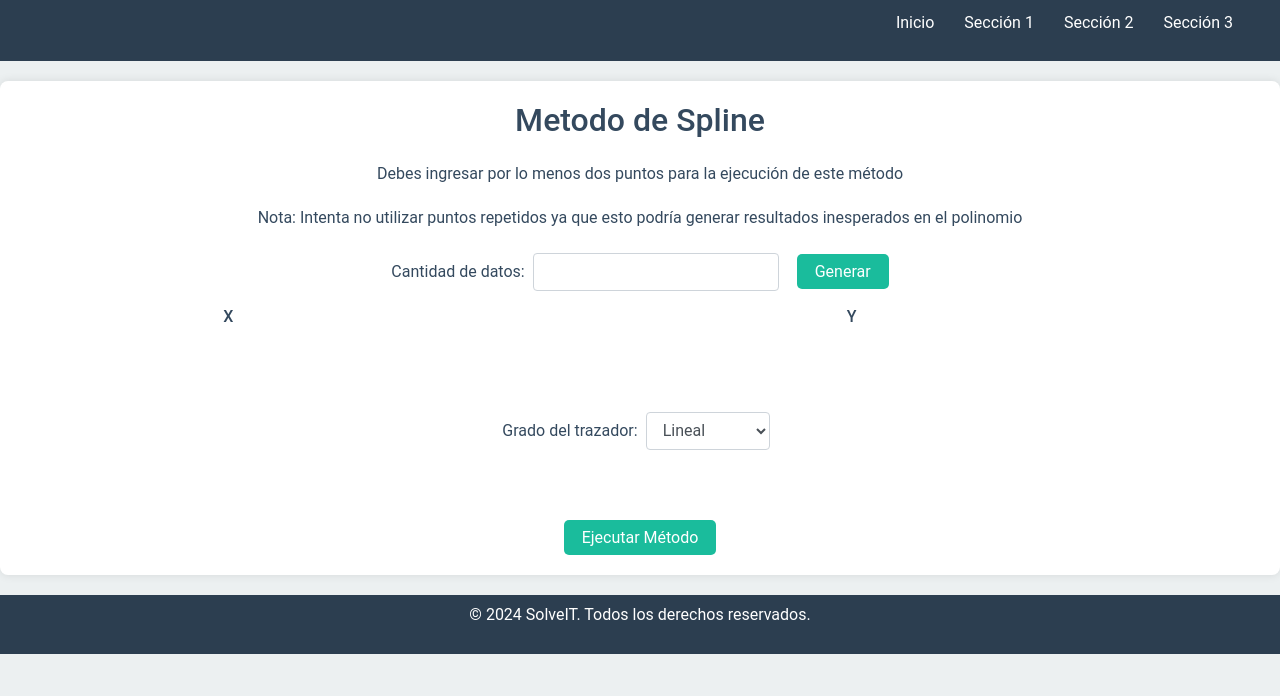
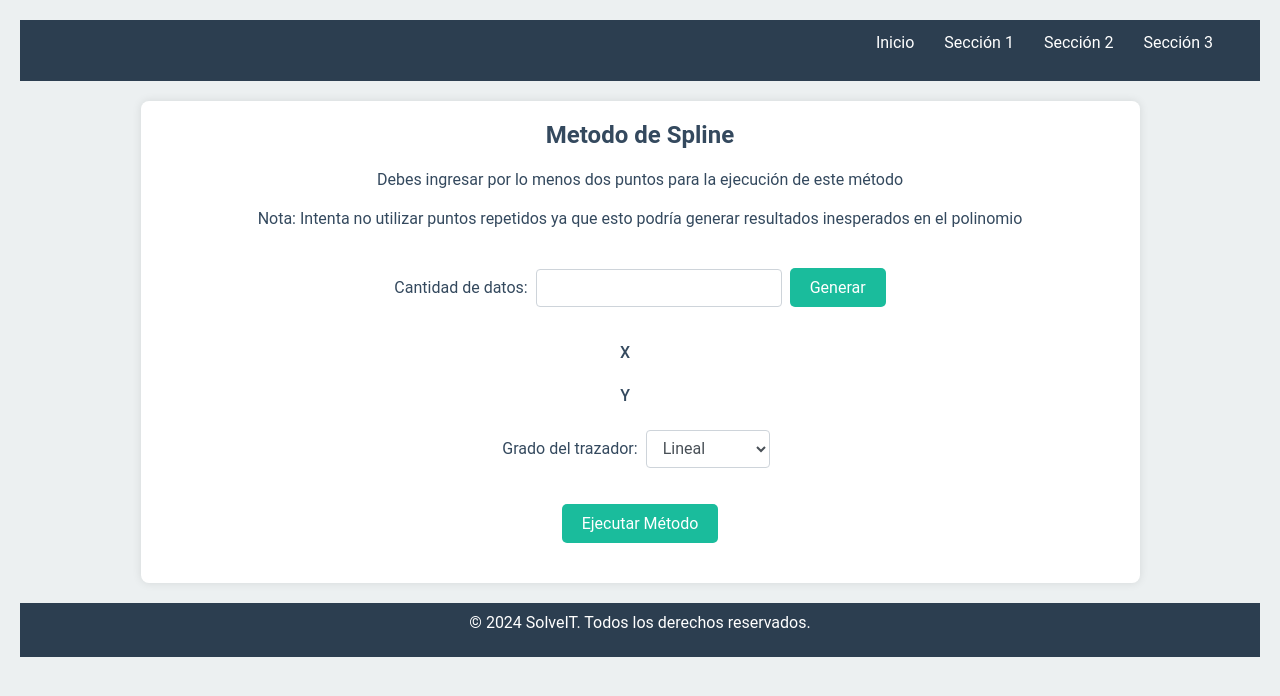
Before and after one commit to EvelynZapata20/SolveIT, a Flask app: template app/templates/Seccion_3/spline.html in a window 1280 px wide. Shown: the top 696 px of the page. Run offline with Flask 3, Linux system fonts and the light colour scheme; the template is opened without the code that fills it, so the values that code supplies are empty; parts of the project's set-up code (start-up, migrations or seed data) failed here and were passed over; some libraries are stand-ins or nearby versions.

Commit message:
finalización diseño

```diff
--- a/app/static/css/formulario_3.css
+++ b/app/static/css/formulario_3.css
@@ -36,6 +36,7 @@ p {
     align-items: center;
 }
 
+button,
 .btn.btn-success,
 .btn.btn-primary {
     background: #1ABC9C;
@@ -49,6 +50,7 @@ p {
     margin: 20px auto;
 }
 
+button:hover,
 .btn.btn-success:hover,
 .btn.btn-primary:hover {
     background: #16A085;
--- a/app/tables/tabla_newtonInt.csv
+++ b/app/tables/tabla_newtonInt.csv
@@ -1,2 +1,2 @@
--1,-2,0
-1,3,2.5
+1,2,0
+2,3,1
--- a/app/tables/tabla_spline.csv
+++ b/app/tables/tabla_spline.csv
@@ -1,3 +1 @@
-0.545454545454545,3.27272727272727,4,2.27272727272727
--0.465909090909091,0.238636363636363,0.965909090909091,1.26136363636364
-0.193181818181818,-1.73863636363636,2.94318181818182,0.602272727272728
+0,3
--- a/app/templates/Seccion_3/spline.html
+++ b/app/templates/Seccion_3/spline.html
@@ -7,114 +7,26 @@
     <title>Introducir Matriz</title>
     <!-- Incluir Bootstrap CSS -->
     <link rel="stylesheet" href="https://stackpath.bootstrapcdn.com/bootstrap/4.3.1/css/bootstrap.min.css">
-    <style>
-        * {
-            margin: 0;
-            padding: 0;
-            box-sizing: border-box;
-        }
+    <link rel="stylesheet" href="{{ url_for('static', filename='css/formulario_3.css') }}">
 
-        body {
-            font-family: 'Roboto', sans-serif;
-            line-height: 1.2;
-            background-color: #ECF0F1;
-            color: #34495E;
-        }
-        h2 {
-            font-size: xx-larger;
-            margin-bottom: 10px;
-            color: #34495E;
-            text-align: center;
-        }
-
-        p {
-            font-size: medium;
-            margin-bottom: 25px;
-            text-align: center;
-        }
-        table {
-            border-collapse: collapse;
-            margin: 20px;
-        }
-
-        td,
-        th {
-            border: 1px solid black;
-            padding: 8px;
-            text-align: center;
-        }
-
-        input {
-            width: 40px;
-            text-align: center;
-        }
-
-        .error_text {
-            font-size: 15px;
-        }
-
-        select {
-            width: 40px;
-        }
-        .container {
-            padding: 20px;
-            max-width: 1400px;
-            margin: 20px auto;
-            background: #FFFFFF;
-            box-shadow: 0 0 10px rgba(0, 0, 0, 0.1);
-            border-radius: 8px;
-        }
-        .form-inline {
-            display: flex;
-            flex-wrap: wrap;
-            justify-content: center;
-            gap: 10px;
-            margin-bottom: 25px;
-        }
-        .row {
-            text-align: center;
-            display: flex;
-            flex-wrap: wrap;
-            justify-content: center;
-        }
-        .col-md-4 {
-            margin-right: 200px;
-            margin-bottom: 50px;
-        }
-        button {
-            background: #1ABC9C;
-            color: #fff;
-            border: none;
-            padding: 8px 18px;
-            cursor: pointer;
-            border-radius: 5px;
-            font-size: medium;
-        }
-
-        button:hover {
-            background: #16A085;
-        }
-        .enviar {
-            text-align: center;
-            margin-top: 70px;
-        }
-    </style>
     <!-- Incluir jQuery y Bootstrap JS -->
     <script src="https://code.jquery.com/jquery-3.6.4.min.js"></script>
     <script src="https://stackpath.bootstrapcdn.com/bootstrap/4.3.1/js/bootstrap.min.js"></script>
 </head>
+<body>
     {% extends "base.html" %}
     {% block content %}
-<body>
     <div class="container mt-6">
+        <div class= "form-container">
 
-        <h2 class="text-center">Metodo de Spline</h2>
+        <h1 class="text-center">Metodo de Spline</h1>
 
         <p></p>
         <p>Debes ingresar por lo menos dos puntos para la ejecución de este método</p>
         <p>Nota: Intenta no utilizar puntos repetidos ya que esto podría generar resultados inesperados en el polinomio</p>
 
         <!-- Formulario para definir el tamaño de la matriz -->
+        <div class="form">
             <form id="tamanioForm" class="form-inline mb-3">
                 <div class="form-group mr-2">
                     <label for="filas" class="mr-2">Cantidad de datos:</label>
@@ -122,23 +34,29 @@
                 </div>
                 <button type="button" onclick="generarVectorx(); generarVectory();" class="button">Generar</button>
             </form>
+        </div>
 
         <div class="row">
+            <div class="coordinate">
                 <div class="col-md-4">
                     <table id="vectorx" class="table table-bordered">
                         <h6>X</h6>
                         <!-- La tabla se generará dinámicamente con JavaScript -->
                     </table>
                 </div>
+            </div>
+            <div class="coordinate">
                 <div class="col-md-4">
                     <table id="vectory" class="table table-bordered">
                         <h6>Y</h6>
                         <!-- La tabla se generará dinámicamente con JavaScript -->
                     </table>
                 </div>
+            </div>
 
         </div>
 
+        <div class= "form">
         <form id="grado_spline" class="form-inline mb-3">
             <div class="form-group mr-2">
                 <label for="gs" class="mr-2">Grado del trazador:</label><br>
@@ -149,6 +67,7 @@
                 </select><br><br>
             </div>
         </form>
+        </div>
 
         <form action="/spline" method="POST" class="enviar">
             <input type="hidden" id="x" name="x">
```
Also changed, not shown: app/static/css/resultado_3.css (+14 -3 lines), app/tables/multiple_roots_results.csv (+7 -6 lines), app/templates/Seccion_3/resultado_spline.html (+9 -95 lines), app/static/grafica_multiple_roots.png, app/static/grafica_newtonInt.png, app/static/grafica_spline.png, 3 other files. Lines whose indentation alone changed are shown as unchanged.
